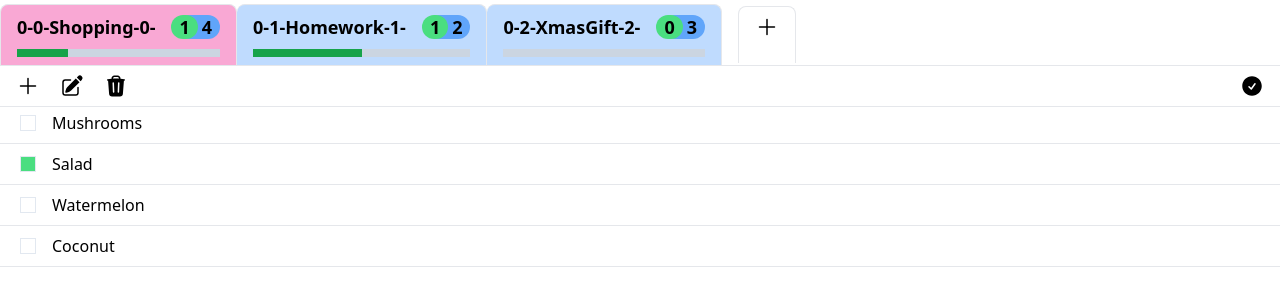
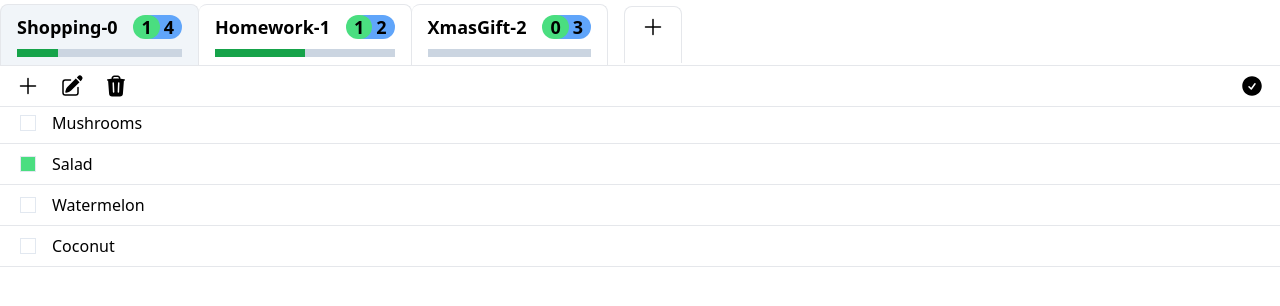
Before and after one commit to chloegaladriel/todos, a Next.js app: page / in a window 1280 px wide. Shown: the top 306 px of the page. Built offline with nearby package versions, Linux system fonts and the light colour scheme.

Commit message:
fix: reorganize files and bug fix

```diff
--- a/src/components/Button.jsx
+++ b/src/components/Button.jsx
@@ -1,7 +1,7 @@
 import classNames from "classnames"
 
 const variants = {
-  primary: "text-lg font-bold px-4 py-2 active:bg-slate-50",
+  primary: "text-lg font-bold px-4 py-2 active:bg-slate-50 ",
   secondary: "text-lg font-bold py-2 active:bg-slate-50",
   submit: "border-2",
 }
--- /dev/null
+++ b/src/components/Container.jsx
@@ -0,0 +1,57 @@
+import { useState } from "react"
+import Modal from "../components/Modal"
+import Header from "../components/Navbar"
+import TodoList from "../components/TodoList"
+import initialTodoLists from "../pages/todosInitialState"
+
+const Container = () => {
+  const [todoLists, setTodoLists] = useState(initialTodoLists)
+  const [isOpen, setIsOpen] = useState(false)
+  const [currentTodoListIndex, setCurrentTodoListIndex] = useState(0)
+  const [selectedTab, setSelectedTab] = useState(0)
+
+  const handleAddTodoList = (name) => {
+    const newId = todoLists[todoLists.length - 1].id + 1
+
+    setTodoLists([
+      ...todoLists,
+      {
+        name,
+        todos: [],
+        id: newId,
+      },
+    ])
+  }
+
+  const handleRemoveTodoList = (id) => {
+    setTodoLists(todoLists.filter((todoList) => todoList.id !== id))
+
+    //todoList.id === currentTodoListIndex ? setCurrentTodoListIndex(null) : null;
+  }
+
+  //console.log(`selected tab ${selectedTab}`)
+
+  return (
+    <>
+      <Header
+        todoLists={todoLists}
+        handleAddTodoList={handleAddTodoList}
+        handleRemoveTodoList={handleRemoveTodoList}
+        setIsOpen={setIsOpen}
+        isOpen={isOpen}
+        setCurrentTodoListIndex={setCurrentTodoListIndex}
+        selectedTab={selectedTab}
+        setSelectedTab={setSelectedTab}
+      />
+
+      <TodoList
+        todoLists={todoLists}
+        currentTodoListIndex={currentTodoListIndex}
+      />
+
+      {isOpen && <Modal setIsOpen={setIsOpen} onSubmit={handleAddTodoList} />}
+    </>
+  )
+}
+
+export default Container
--- a/src/components/Header.jsx
+++ /dev/null
@@ -1,66 +0,0 @@
-import { PlusIcon } from "@heroicons/react/24/solid"
-import classNames from "classnames"
-import Button from "./Button"
-import Modal from "./Modal"
-
-const Header = (props) => {
-  const {
-    state,
-    handleAddTodoList,
-    setIsOpen,
-    isOpen,
-    onClick,
-    isActive,
-    setIsActive,
-  } = props
-
-  const PERCENTAGE_BASE = 100
-
-  return (
-    <div className="flex flex-row items-center overflow-x-scroll sticky top-0 bg-white">
-      {state.map((todoList, todoListIndex) => (
-        <Button
-          key={todoList.id}
-          hasBorderFirst
-          onClick={() => {
-            onClick(todoListIndex) && setIsActive(todoListIndex)
-          }}
-          className={classNames({
-            "bg-pink-300": todoListIndex === isActive,
-            "bg-blue-200": todoListIndex !== isActive,
-          })}
-        >
-          {isActive}-{todoListIndex}-{todoList.name}-{todoList.id}-
-          <span className="relative ml-4 pr-2 pl-2 -mr-9 bg-green-400 rounded-full z-10">
-            {todoList.todos.filter(({ done }) => done).length}
-          </span>
-          <span className="relative ml-4 pr-2 pl-6 bg-blue-400 rounded-full z-0">
-            {todoList.todos.length}
-          </span>
-          <div className="w-full mt-2 h-2 flex bg-slate-300">
-            <div
-              className={"h-full flex bg-green-600"}
-              style={{
-                width: `${
-                  (todoList.todos.filter((todo) => todo.done).length *
-                    PERCENTAGE_BASE) /
-                  todoList.todos.length
-                }%`,
-              }}
-            ></div>
-          </div>
-        </Button>
-      ))}
-
-      <div>
-        <Button hasBorder className="ml-4" onClick={() => setIsOpen(true)}>
-          <PlusIcon className="h-6 w-6" />
-          <div className="w-full mt-2 h-2 flex"></div>
-        </Button>
-        {isOpen && <Modal onSubmit={handleAddTodoList} setIsOpen={setIsOpen} />}
-      </div>
-    </div>
-  )
-}
-
-export default Header
--- a/src/components/Navbar.jsx
+++ b/src/components/Navbar.jsx
@@ -1,31 +1,68 @@
-import Header from "./Header"
+import { PlusIcon } from "@heroicons/react/24/solid"
+import classNames from "classnames"
+import Button from "./Button"
+import Modal from "./Modal"
 import Optionsbar from "./Optionsbar"
 
-const Navbar = (props) => {
+const Header = (props) => {
   const {
-    state,
+    todoLists,
     handleAddTodoList,
     setIsOpen,
     isOpen,
+    selectedTab,
+    setSelectedTab,
     setCurrentTodoListIndex,
-    currentTodoListIndex,
-    setIsActive,
-    isActive,
   } = props
+
+  const PERCENTAGE_BASE = 100
 
   return (
     <nav className="flex flex-col sticky top-1 bg-white border-b">
-      <div>
-        <Header
-          state={state}
-          handleAddTodoList={handleAddTodoList}
-          setIsOpen={setIsOpen}
-          isOpen={isOpen}
-          onClick={setCurrentTodoListIndex}
-          currentTodoListIndex={currentTodoListIndex}
-          setIsActive={setIsActive}
-          isActive={isActive}
-        />
+      <div className="flex flex-row items-center overflow-x-scroll sticky top-0 bg-white">
+        {todoLists.map((todoList) => (
+          <Button
+            key={todoList.id}
+            hasBorderFirst
+            onClick={() => {
+              setCurrentTodoListIndex(todoList.id)
+              setSelectedTab(todoList.id)
+            }}
+            className={classNames({
+              "border-l border-r border-t rounded-t-lg bg-slate-100":
+                selectedTab === todoList.id,
+            })}
+          >
+            {todoList.name}-{todoList.id}
+            <span className="relative ml-4 pr-2 pl-2 -mr-9 bg-green-400 rounded-full z-10">
+              {todoList.todos.filter(({ done }) => done).length}
+            </span>
+            <span className="relative ml-4 pr-2 pl-6 bg-blue-400 rounded-full z-0">
+              {todoList.todos.length}
+            </span>
+            <div className="w-full mt-2 h-2 flex bg-slate-300">
+              <div
+                className={"h-full flex bg-green-600"}
+                style={{
+                  width: `${
+                    (todoList.todos.filter((todo) => todo.done).length *
+                      PERCENTAGE_BASE) /
+                    todoList.todos.length
+                  }%`,
+                }}
+              ></div>
+            </div>
+          </Button>
+        ))}
+        <div>
+          <Button hasBorder className="ml-4" onClick={() => setIsOpen(true)}>
+            <PlusIcon className="h-6 w-6" />
+            <div className="w-full mt-2 h-2 flex"></div>
+          </Button>
+          {isOpen && (
+            <Modal onSubmit={handleAddTodoList} setIsOpen={setIsOpen} />
+          )}
+        </div>
       </div>
       <div>
         <Optionsbar />
@@ -34,4 +71,4 @@ const Navbar = (props) => {
   )
 }
 
-export default Navbar
+export default Header
--- a/src/components/Optionsbar.jsx
+++ b/src/components/Optionsbar.jsx
@@ -6,7 +6,9 @@ import {
 } from "@heroicons/react/24/solid"
 import Button from "./Button"
 
-const Optionsbar = () => {
+const Optionsbar = (props) => {
+  const { handleRemoveTodoList, selectedTab } = props
+
   return (
     <div className="flex gap-4 items-center border-t px-4 py-2">
       <div className="flex items-center gap-5 justify-between">
--- a/src/components/TodoListTab.jsx
+++ b/src/components/TodoList.jsx
@@ -1,13 +1,12 @@
-import { TrashIcon } from "@heroicons/react/24/solid"
 import classNames from "classnames"
-import Button from "./Button"
 
-const TodoListTab = (props) => {
-  const { className, state, currentTodoListIndex } = props
+const TodoList = (props) => {
+  const { className, todoLists, currentTodoListIndex, handleRemoveTodoList } =
+    props
 
   return (
     <>
-      {Object.entries(state[currentTodoListIndex].todos).map(
+      {Object.entries(todoLists[currentTodoListIndex].todos).map(
         ([todoId, todo]) => (
           <ul key={todoId}>
             <li
@@ -22,9 +21,6 @@ const TodoListTab = (props) => {
                 checked={todo.done}
               />
               {todo.description}
-              <Button variant="icon" className="ml-auto">
-                <TrashIcon className="h-6 w-6 hidden group-hover:block" />
-              </Button>
             </li>
           </ul>
         )
@@ -32,4 +28,4 @@ const TodoListTab = (props) => {
     </>
   )
 }
-export default TodoListTab
+export default TodoList
--- a/src/pages/index.js
+++ b/src/pages/index.js
@@ -1,56 +1,6 @@
-import { useState } from "react"
-import Modal from "../components/Modal"
-import Navbar from "../components/Navbar"
-import TodoListTab from "../components/TodoListTab"
-import todoLists from "./todosInitialState"
-
+import Container from "../components/Container"
 const App = () => {
-  const [state, setState] = useState(todoLists)
-  const [isOpen, setIsOpen] = useState(false)
-  const [currentTodoListIndex, setCurrentTodoListIndex] = useState(0)
-  const [isActive, setIsActive] = useState(0)
-
-  const handleAddTodoList = (name) => {
-    const getLastId = () => {
-      todoLists[todoLists.length - 1].id
-    }
-    setState({
-      ...state,
-      todoLists: [
-        ...todoLists,
-        {
-          name,
-          todos: {},
-          id: getLastId() + 1,
-        },
-      ],
-    })
-  }
-
-  const handleRemoveTodoList = (id) =>
-    setState({
-      ...state,
-      todoLists: todoLists.filter((todoList) => todoList.id !== id),
-    })
-
-  return (
-    <>
-      <Navbar
-        state={state}
-        handleAddTodoList={handleAddTodoList}
-        handleRemoveTodoList={handleRemoveTodoList}
-        setIsOpen={setIsOpen}
-        isOpen={isOpen}
-        setCurrentTodoListIndex={setCurrentTodoListIndex}
-        setIsActive={setIsActive}
-        isActive={isActive}
-      />
-
-      <TodoListTab state={state} currentTodoListIndex={currentTodoListIndex} />
-
-      {isOpen && <Modal setIsOpen={setIsOpen} onSubmit={handleAddTodoList} />}
-    </>
-  )
+  return <Container />
 }
 
 export default App
--- a/src/pages/todosInitialState.js
+++ b/src/pages/todosInitialState.js
@@ -1,4 +1,4 @@
-const todoLists = [
+const initialTodoLists = [
   {
     id: 0,
     name: "Shopping",
@@ -36,4 +36,4 @@ const todoLists = [
   },
 ]
 
-export default todoLists
+export default initialTodoLists
```
